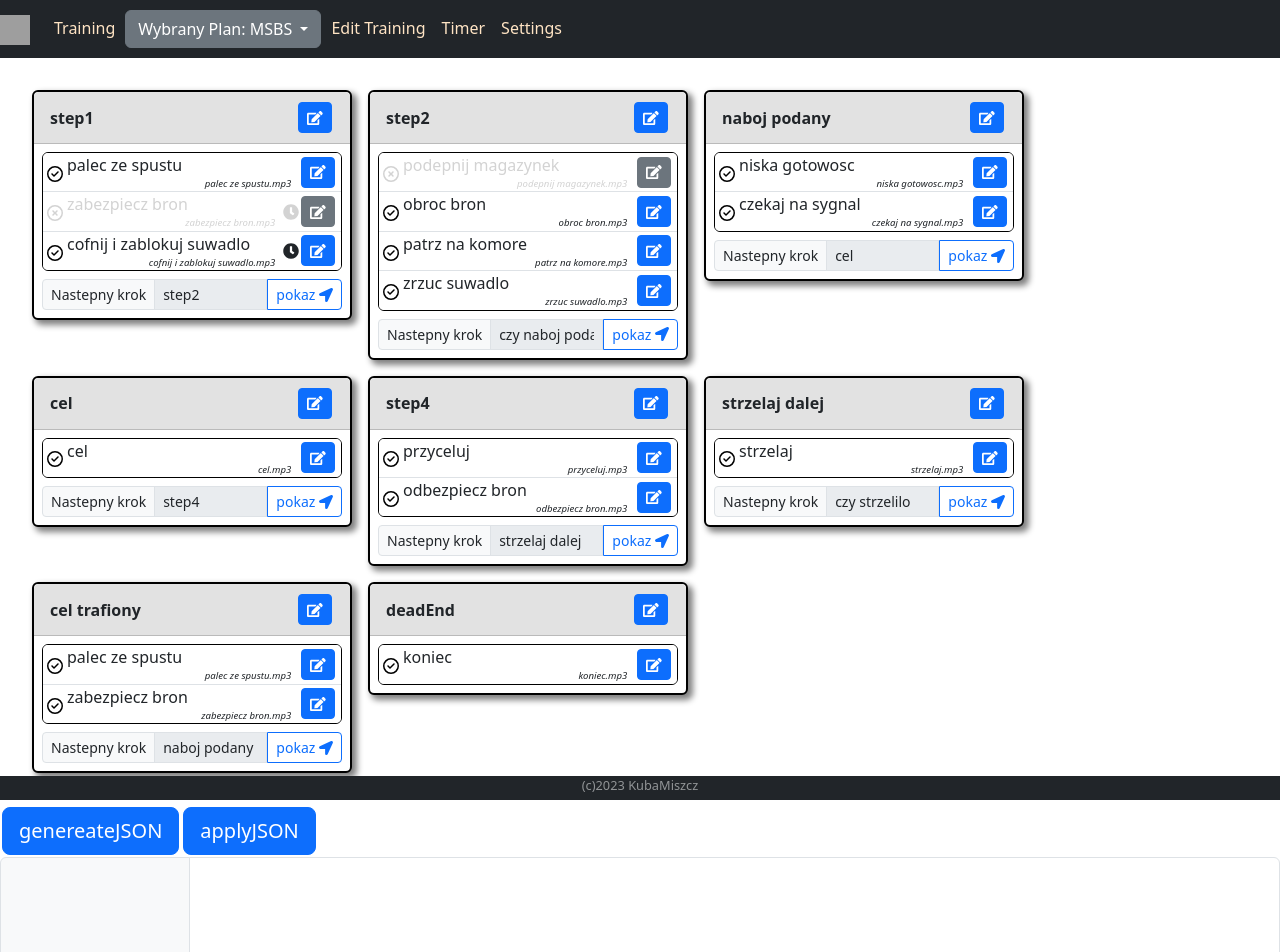
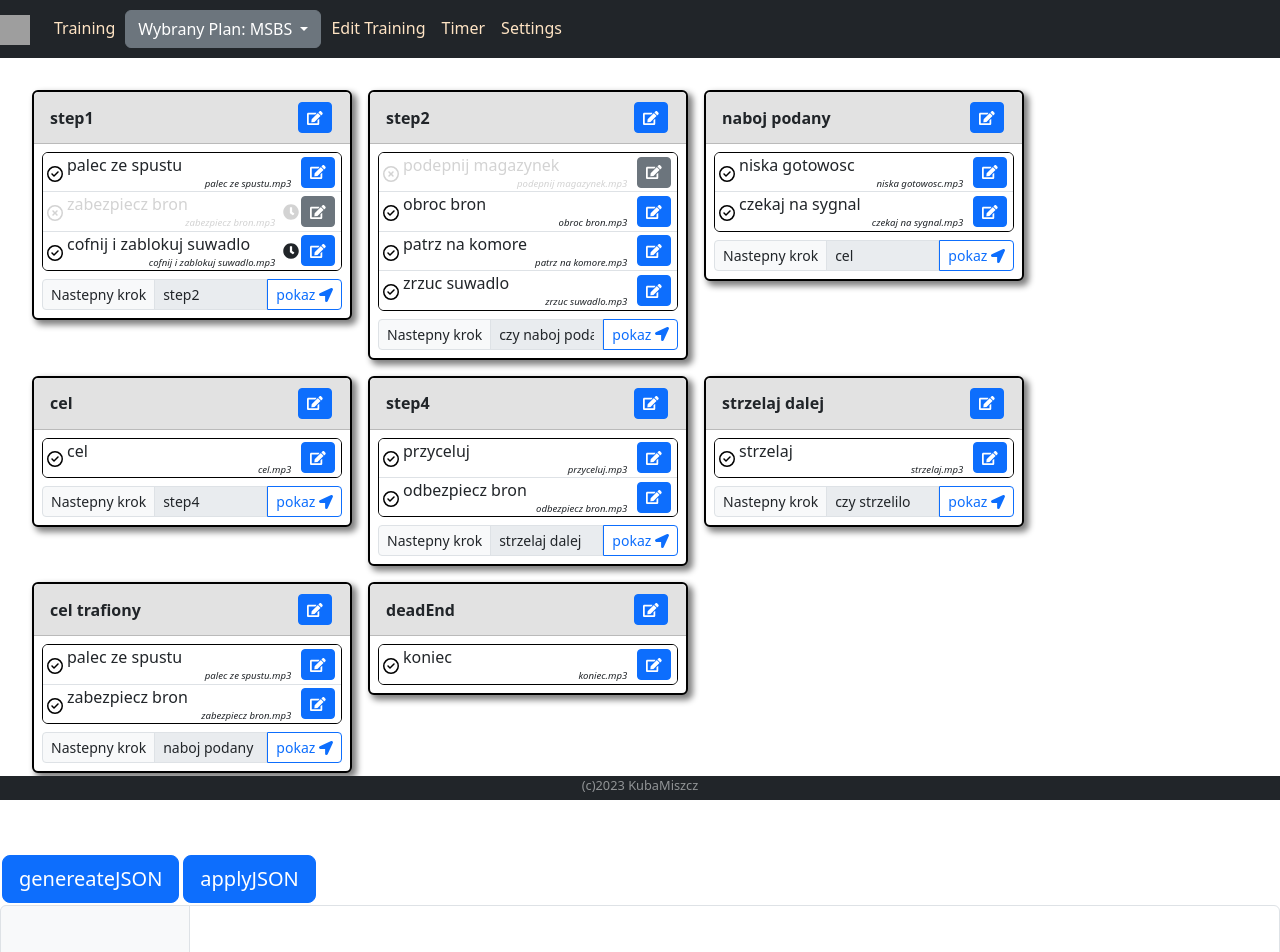
Before and after one commit to KubaMiszcz/ShootingTrainer, an Angular app: page /edit-procedure-tab in a window 1280 px wide. Shown: the top 952 px of the page. Built offline with nearby package versions, Linux system fonts and the light colour scheme; grey boxes are pictures that could not be loaded.

Commit message:
add drafts

```diff
--- a/src/app/components/edit-procedure-tab/edit-procedure-tab.component.html
+++ b/src/app/components/edit-procedure-tab/edit-procedure-tab.component.html
@@ -2,6 +2,13 @@
     <div *ngFor="let item of (procedure$ |async)?.stages">
         <app-stage-tile [stage]="item" [isHighlighted]="highlightedStageName===item.name"
             (pointNextStage)="highlightStage($event)"></app-stage-tile>
+    </div>
+</div>
+
+<div class="stages p-4">
+    <div *ngFor="let item of (procedure$ |async)?.deciders">
+        <!-- <app-stage-tile [stage]="item" [isHighlighted]="highlightedStageName===item.name"
+            (pointNextStage)="highlightStage($event)"></app-stage-tile> -->
     </div>
 </div>
 
```
